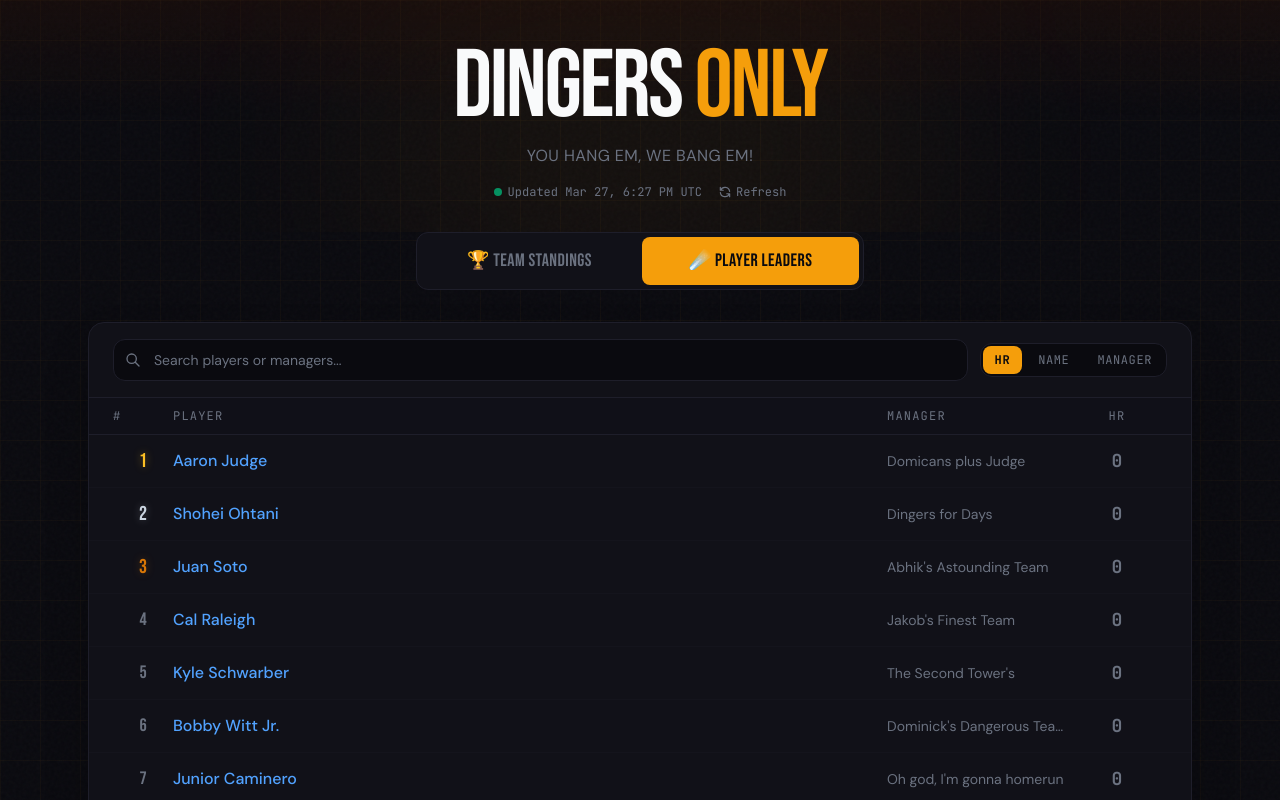
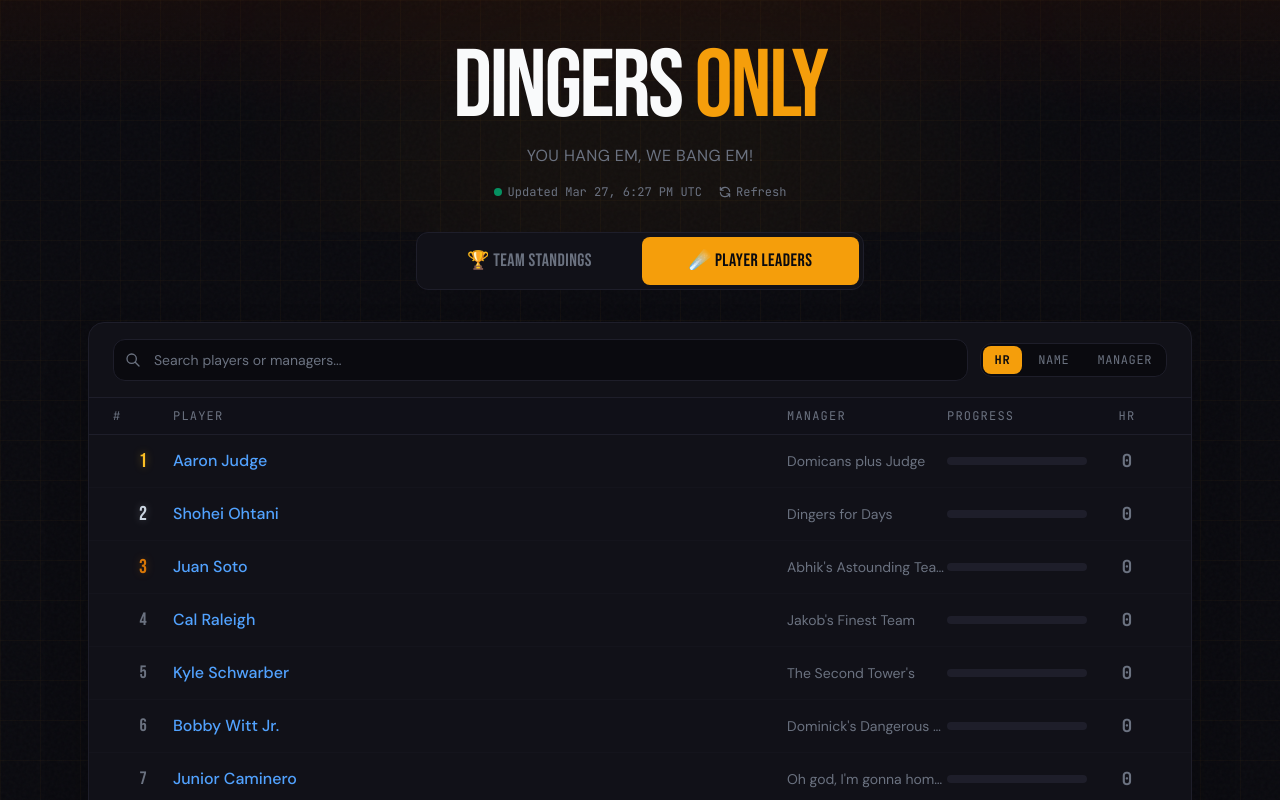
Before and after one commit to dac0009/dingers-only, a Next.js app: page / in a window 1280 px wide. Both pictures are taken after a click on the button "☄️ PLAYER LEADERS". Shown: the top 800 px of the page. Built offline with nearby package versions, Linux system fonts and the light colour scheme; no server answers.

Commit message:
Add files via upload

```diff
--- a/src/components/PlayerLeaderboard.tsx
+++ b/src/components/PlayerLeaderboard.tsx
@@ -71,10 +71,11 @@ export default function PlayerLeaderboard({ players }: Props) {
       </div>
 
       {/* Table header */}
-      <div className="grid grid-cols-[50px_1fr_140px_80px] sm:grid-cols-[60px_1fr_180px_100px] items-center px-4 sm:px-6 py-2.5 border-b border-dinger-border bg-dinger-card/80">
+      <div className="grid grid-cols-[50px_1fr_140px_80px] sm:grid-cols-[60px_1fr_160px_140px_80px] items-center px-4 sm:px-6 py-2.5 border-b border-dinger-border bg-dinger-card/80">
         <span className="text-xs font-mono uppercase text-dinger-muted tracking-widest">#</span>
         <span className="text-xs font-mono uppercase text-dinger-muted tracking-widest">Player</span>
         <span className="text-xs font-mono uppercase text-dinger-muted tracking-widest">Manager</span>
+        <span className="text-xs font-mono uppercase text-dinger-muted tracking-widest hidden sm:block">Progress</span>
         <span className="text-xs font-mono uppercase text-dinger-muted tracking-widest text-center">HR</span>
       </div>
 
@@ -83,11 +84,13 @@ export default function PlayerLeaderboard({ players }: Props) {
         {filtered.map((player, i) => {
           const rank = sortBy === 'hr' ? i + 1 : players.indexOf(player) + 1;
           const savantUrl = `https://baseballsavant.mlb.com/savant-player/${player.player_name.toLowerCase().replace(/\s+/g, '-')}-${player.player_id}`;
+          const maxHR = players.length > 0 ? players[0].hr_total : 1;
+          const pct = maxHR > 0 ? (player.hr_total / maxHR) * 100 : 0;
 
           return (
             <div
               key={`${player.player_id}-${player.manager}`}
-              className="grid grid-cols-[50px_1fr_140px_80px] sm:grid-cols-[60px_1fr_180px_100px] items-center px-4 sm:px-6 py-3 border-b border-dinger-border/30 row-glow transition-all duration-150"
+              className="grid grid-cols-[50px_1fr_140px_80px] sm:grid-cols-[60px_1fr_160px_140px_80px] items-center px-4 sm:px-6 py-3 border-b border-dinger-border/30 row-glow transition-all duration-150"
             >
               <div className="flex items-center justify-center">
                 <RankCell rank={sortBy === 'hr' ? i + 1 : rank} />
@@ -106,6 +109,19 @@ export default function PlayerLeaderboard({ players }: Props) {
 
               <div className="text-xs sm:text-sm text-dinger-muted font-body truncate">
                 {player.manager ?? 'Free Agent'}
+              </div>
+
+              <div className="hidden sm:flex items-center">
+                <div className="h-2 bg-dinger-border rounded-full overflow-hidden flex-1">
+                  <div
+                    className={`h-full rounded-full transition-all duration-700 ease-out ${
+                      player.hr_total > 0
+                        ? 'bg-gradient-to-r from-amber-600 to-amber-400'
+                        : ''
+                    }`}
+                    style={{ width: `${pct}%` }}
+                  />
+                </div>
               </div>
 
               <div className="text-center">
```
